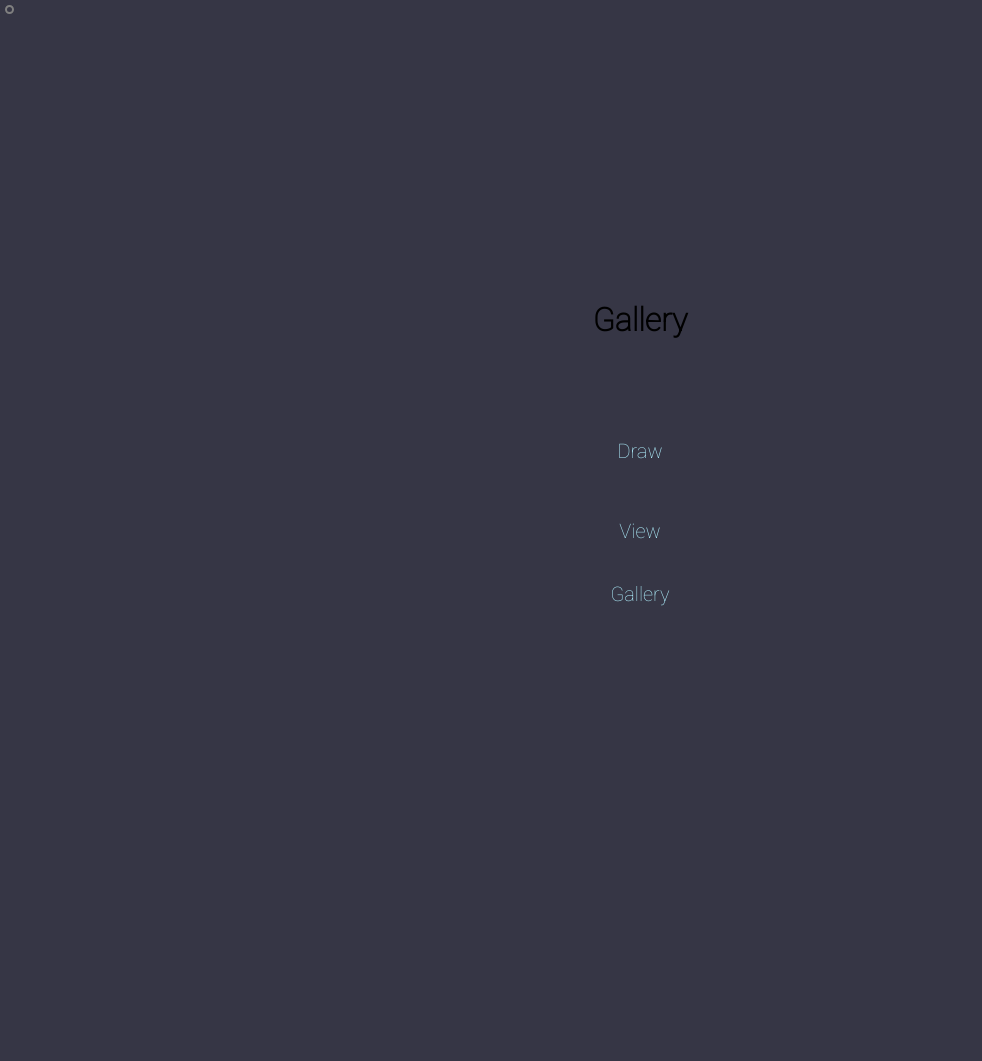
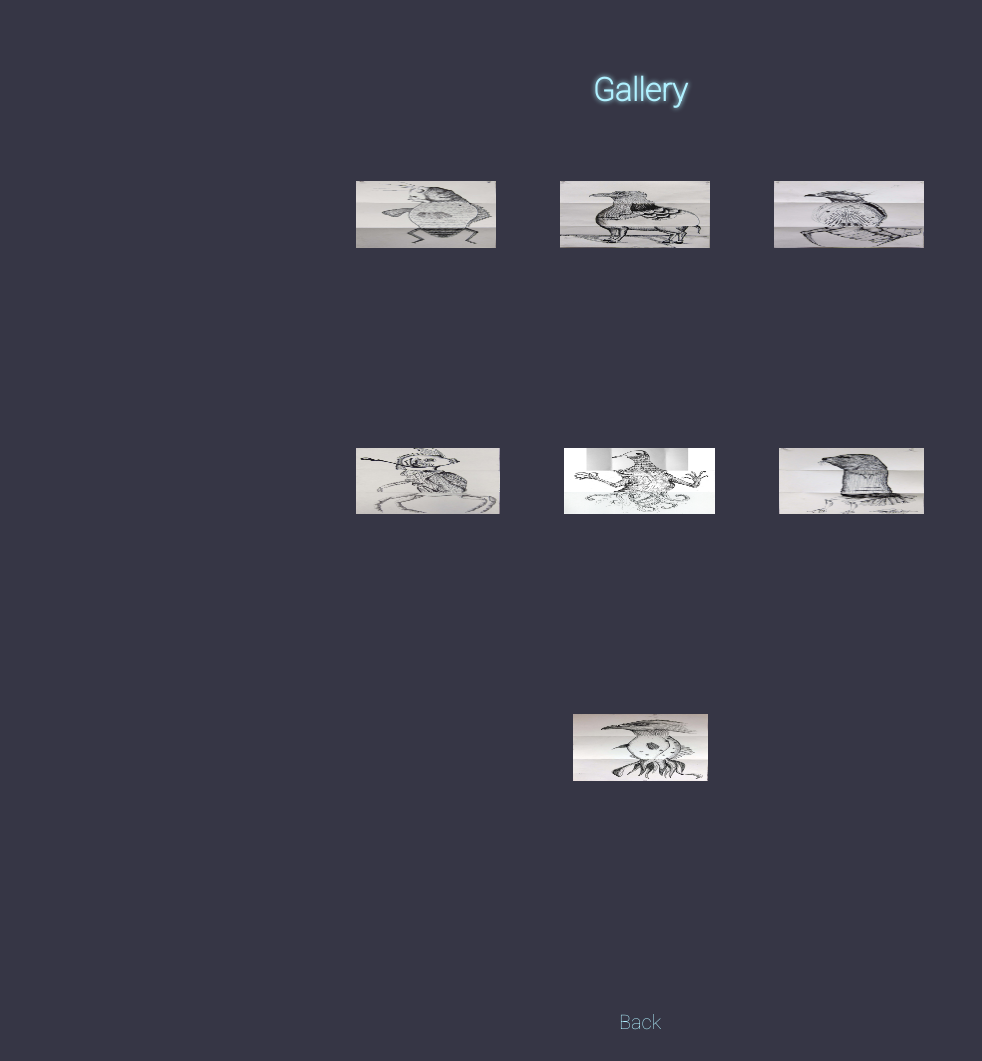
Before and after one commit to LinaKretzsch/CART-457, a plain HTML site: page gallery.html in a window 1280 px wide. Shown: the whole page, without its empty margins (0-982 px from the left). Before the commit the page ends 800 px from the top, so only its background shows below. Drawn offline with Linux system fonts and the light colour scheme.

Commit message:
Added Basic Gallery
Added very simple gallery structure in form of a flex box. I will add a lightbox to it as well. For now the gallery will stay simple since retrieval of images will be done from BLOB image files saved as ASCII. Once the image saving on the server is done I will add full functionality to the gallery

```diff
--- /dev/null
+++ b/Style/gallery.css
@@ -0,0 +1,24 @@
+
+body {
+  display: flex;
+  justify-content: center;
+  flex-direction: column;
+  align-items: center;
+}
+
+
+.galleryContainer {
+    display: flex;
+    flex-direction: row;
+    justify-content: center;
+    height: 100%;
+    width: 50%;
+    flex-wrap: wrap;
+
+}
+
+img {
+  padding: 0 5% 0 5%;
+  max-height: 25%;
+  max-width: auto;
+}
--- a/gallery.html
+++ b/gallery.html
@@ -4,19 +4,29 @@
   <meta charset="utf-8" />
   <meta name="viewport" content="width=device-width, initial-scale=1.0" />
   <link rel="stylesheet" href="Style/style.css">
+  <link rel="stylesheet" href="Style/gallery.css">
+
 </head>
 
 <body>
-  <div class="cursor"></div>
 
-  <div class = "contentDiv">
-  <h1>Gallery</h1>
-  <a href="drawing.html">Draw</a>
-  <a href="gallery.html">View Gallery</a>
-</div>
+  <h1 class="glow">Gallery</h1>
+  <div class= "galleryContainer">
+    <img src="/Style/ImgFiles/SampleImage1.jpg" class="image glow">
+    <img src="/Style/ImgFiles/SampleImage2.jpg" class="image glow">
+    <img src="/Style/ImgFiles/SampleImage3.jpg" class="image ">
+    <img src="/Style/ImgFiles/SampleImage4.jpg" class="image ">
+    <img src="/Style/ImgFiles/SampleImage6.png" class="image ">
+    <img src="/Style/ImgFiles/SampleImage7.jpg" class="image ">
+    <img src="/Style/ImgFiles/SampleImage8.jpg" class="image ">
 
 
-  <script type="module" src="JS/mainScript.js"></script>
+  </div>
+
+
+<a href="index.html">Back</a>
+
+    <script src="JS/gallery.js"></script>
 
 
 </body>
```
Also changed, not shown: index.html (+1 -1 lines), JS/gallery.js (added), Style/ImgFiles/SampleImage1.jpg (added), Style/ImgFiles/SampleImage2.jpg (added), Style/ImgFiles/SampleImage3.jpg (added), Style/ImgFiles/SampleImage4.jpg (added), Style/ImgFiles/SampleImage5.jpg (added), Style/ImgFiles/SampleImage6.png (added), Style/ImgFiles/SampleImage7.jpg (added), Style/ImgFiles/SampleImage8.jpg (added), 1 other file.
